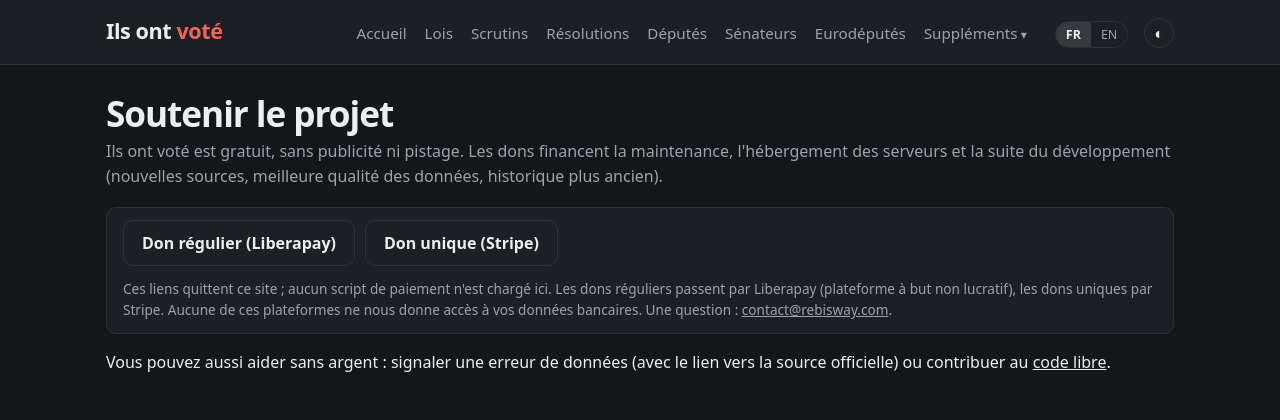
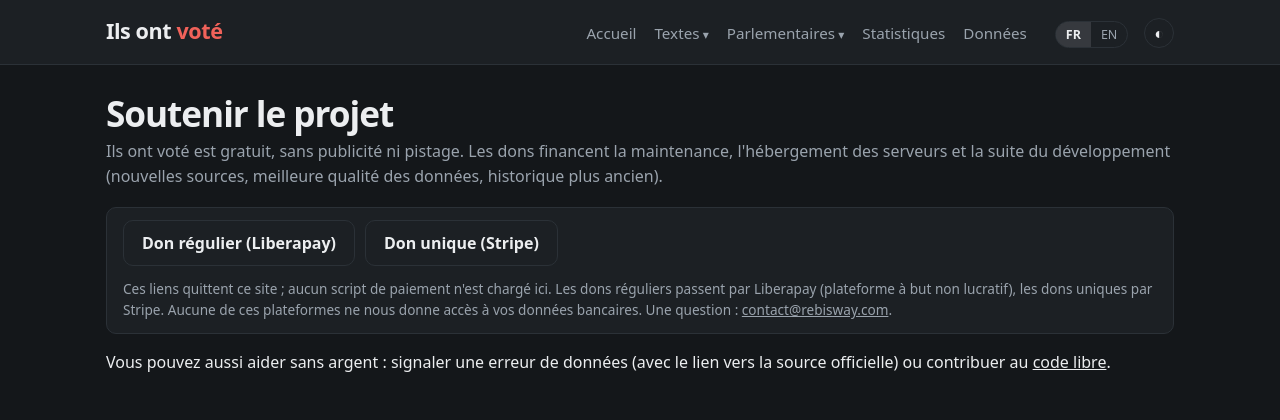
Before and after one commit to rebisway/ilsontvote, an ASP.NET Core app: page /soutenir in a window 1280 px wide. Shown: the top 420 px of the page. Run offline with ASP.NET Core 8, Linux system fonts and the light colour scheme; the project's own start-up code is not run, and a stand-in starts its controllers and pages; some libraries are stand-ins or nearby versions.

Commit message:
Menu desktop : Textes (lois, scrutins, résolutions, pétitions) et Parlementaires (députés, sénateurs, eurodéputés) en listes déroulantes

```diff
--- a/src/IlsOntVote.Web/Pages/Shared/_Layout.cshtml
+++ b/src/IlsOntVote.Web/Pages/Shared/_Layout.cshtml
@@ -94,22 +94,30 @@
                 {
                     <a href="@L.Lien("/")">@L.T("Accueil", "Home")</a>
                 }
-                <a href="@L.Lien("/lois")" @Html.Raw(Actif("/lois")) @Html.Raw(Actif("/texte/"))>@L.T("Lois", "Laws")</a>
-                <a href="@L.Lien("/textes")" @Html.Raw(Actif("/scrutin") + (chemin.StartsWith("/textes", StringComparison.OrdinalIgnoreCase) && !resolutions ? " aria-current=\"page\"" : ""))>@L.T("Scrutins", "Votes")</a>
-                <a href="@L.Lien("/textes")?nature=resolution" @Html.Raw(chemin.StartsWith("/textes", StringComparison.OrdinalIgnoreCase) && resolutions ? "aria-current=\"page\"" : "")>@L.T("Résolutions", "Resolutions")</a>
-                <a href="@L.Lien("/deputes")" @Html.Raw(Actif("/depute"))>@L.T("Députés", "Deputies")</a>
-                <a href="@L.Lien("/senateurs")" @Html.Raw(Actif("/senateur"))>@L.T("Sénateurs", "Senators")</a>
-                <a href="@L.Lien("/eurodeputes")" @Html.Raw(Actif("/eurodepute"))>@L.T("Eurodéputés", "MEPs")</a>
-                @{ var plusActif = chemin.StartsWith("/statistiques", StringComparison.OrdinalIgnoreCase) || chemin.StartsWith("/petitions", StringComparison.OrdinalIgnoreCase) || chemin.StartsWith("/donnees", StringComparison.OrdinalIgnoreCase); }
-                @* Rubriques secondaires regroupées pour ne pas encombrer le menu ; <details> natif : fonctionne au clavier et sans JavaScript. *@
-                <details class="plus" @Html.Raw(plusActif ? "data-actif" : "")>
-                    <summary>@L.T("Suppléments", "More")</summary>
+                @{
+                    var textesActif = chemin.StartsWith("/lois", StringComparison.OrdinalIgnoreCase) || chemin.StartsWith("/texte", StringComparison.OrdinalIgnoreCase) || chemin.StartsWith("/scrutin", StringComparison.OrdinalIgnoreCase) || chemin.StartsWith("/petition", StringComparison.OrdinalIgnoreCase);
+                    var elusActif = chemin.StartsWith("/depute", StringComparison.OrdinalIgnoreCase) || chemin.StartsWith("/senateur", StringComparison.OrdinalIgnoreCase) || chemin.StartsWith("/eurodepute", StringComparison.OrdinalIgnoreCase);
+                }
+                @* Deux menus déroulants (<details> natif : clavier et sans JavaScript) ; à plat sur téléphone. *@
+                <details class="plus" @Html.Raw(textesActif ? "data-actif" : "")>
+                    <summary>@L.T("Textes", "Texts")</summary>
                     <div class="plus-liste">
-                        <a href="@L.Lien("/statistiques")" @Html.Raw(Actif("/statistiques"))>@L.T("Statistiques", "Statistics")</a>
+                        <a href="@L.Lien("/lois")" @Html.Raw(Actif("/lois")) @Html.Raw(Actif("/texte/"))>@L.T("Lois", "Laws")</a>
+                        <a href="@L.Lien("/textes")" @Html.Raw(Actif("/scrutin") + (chemin.StartsWith("/textes", StringComparison.OrdinalIgnoreCase) && !resolutions ? " aria-current=\"page\"" : ""))>@L.T("Scrutins", "Votes")</a>
+                        <a href="@L.Lien("/textes")?nature=resolution" @Html.Raw(chemin.StartsWith("/textes", StringComparison.OrdinalIgnoreCase) && resolutions ? "aria-current=\"page\"" : "")>@L.T("Résolutions", "Resolutions")</a>
                         <a href="@L.Lien("/petitions")" @Html.Raw(Actif("/petitions"))>@L.T("Pétitions", "Petitions")</a>
-                        <a href="@L.Lien("/donnees")" @Html.Raw(Actif("/donnees"))>@L.T("Données", "Data")</a>
                     </div>
                 </details>
+                <details class="plus" @Html.Raw(elusActif ? "data-actif" : "")>
+                    <summary>@L.T("Parlementaires", "Members")</summary>
+                    <div class="plus-liste">
+                        <a href="@L.Lien("/deputes")" @Html.Raw(Actif("/depute"))>@L.T("Députés", "Deputies")</a>
+                        <a href="@L.Lien("/senateurs")" @Html.Raw(Actif("/senateur"))>@L.T("Sénateurs", "Senators")</a>
+                        <a href="@L.Lien("/eurodeputes")" @Html.Raw(Actif("/eurodepute"))>@L.T("Eurodéputés", "MEPs")</a>
+                    </div>
+                </details>
+                <a href="@L.Lien("/statistiques")" @Html.Raw(Actif("/statistiques"))>@L.T("Statistiques", "Statistics")</a>
+                <a href="@L.Lien("/donnees")" @Html.Raw(Actif("/donnees"))>@L.T("Données", "Data")</a>
             </nav>
             <nav class="langue" aria-label="@L.T("Langue", "Language")">
                 @* hl= mémorise le choix explicite (cookie) : sinon la langue du navigateur reprendrait la main *@
@@ -167,8 +175,8 @@
     // Bascule clair/sombre : mémorisée dans le navigateur ; sans choix, le thème du système s'applique (CSS prefers-color-scheme).
     // Menu mobile : replié derrière le bouton « Menu » (sans JavaScript, il reste déployé).
     (function () {
-        (function () { var mq = window.matchMedia("(max-width: 720px)"), d = document.querySelector("details.plus");
-            function maj() { if (d) { if (mq.matches) d.setAttribute("open", ""); else d.removeAttribute("open"); } }
+        (function () { var mq = window.matchMedia("(max-width: 720px)"), ds = document.querySelectorAll("details.plus");
+            function maj() { ds.forEach(function (d) { if (mq.matches) d.setAttribute("open", ""); else d.removeAttribute("open"); }); }
             maj(); if (mq.addEventListener) mq.addEventListener("change", maj); })();
         document.addEventListener("click", function (e) { if (window.matchMedia("(max-width: 720px)").matches) return; document.querySelectorAll("details.plus[open]").forEach(function (d) { if (!d.contains(e.target)) d.removeAttribute("open"); }); });
         var b = document.getElementById("menu-btn"), m = document.getElementById("menu-principal");
--- a/src/IlsOntVote.Web/wwwroot/css/site.css
+++ b/src/IlsOntVote.Web/wwwroot/css/site.css
@@ -635,7 +635,7 @@ html[data-ordre="nom-prenom"] .np-n { order: -1; text-transform: uppercase; font
 .menu .plus summary::after { content: " ▾"; font-size: 0.8em; }
 .menu .plus summary:hover, .menu .plus[open] summary { color: var(--ink); }
 .menu .plus[data-actif] summary { color: var(--ink); border-bottom-color: var(--contre); }
-.menu .plus-liste { position: absolute; right: 0; top: calc(100% + 6px); z-index: 20; min-width: 170px; display: flex; flex-direction: column; background: var(--paper, var(--bg)); border: 1px solid var(--line); border-radius: 8px; padding: 6px 12px; box-shadow: 0 6px 18px rgba(0,0,0,.18); }
+.menu .plus-liste { position: absolute; left: 0; top: calc(100% + 6px); z-index: 20; min-width: 170px; display: flex; flex-direction: column; background: var(--paper, var(--bg)); border: 1px solid var(--line); border-radius: 8px; padding: 6px 12px; box-shadow: 0 6px 18px rgba(0,0,0,.18); }
 .menu .plus-liste a { padding: 8px 0; }
 @media (max-width: 720px) {
     /* Téléphone : pas de liste déroulante, les trois entrées restent à plat dans le menu (le script garde le <details> ouvert). */
```
